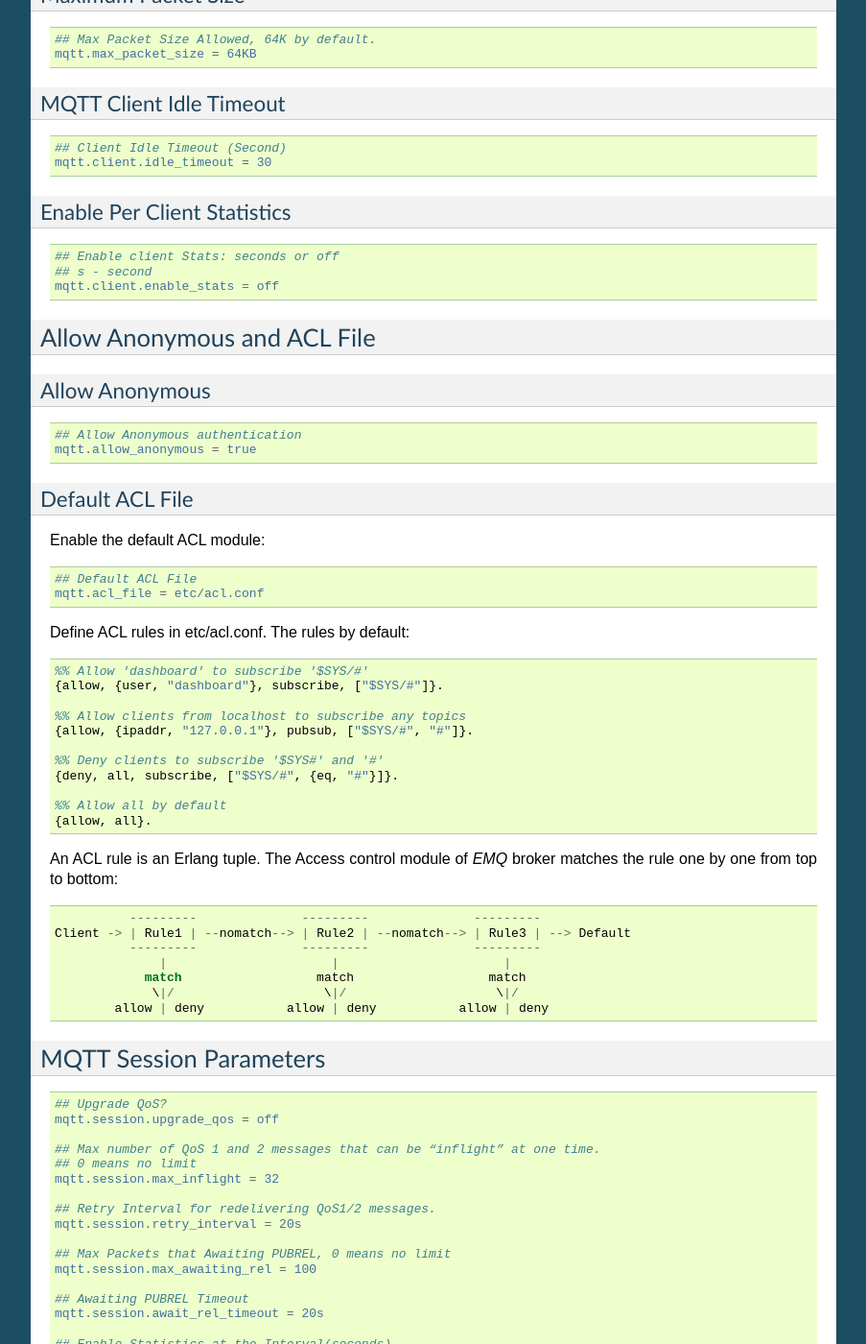
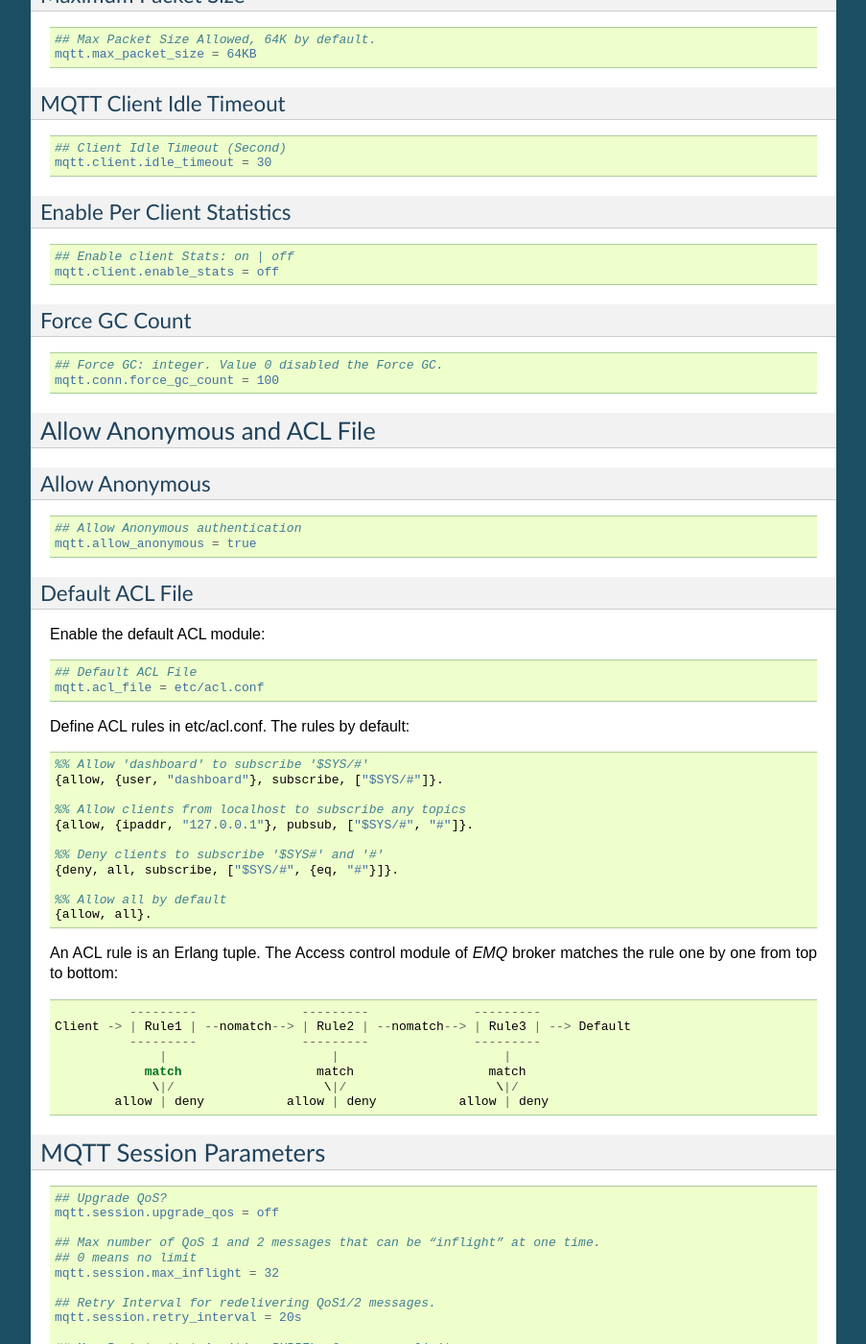
Before and after one commit to emqxarchive/emqx-docs-en, a Sphinx documentation site: the page built from source/config.rst, in a window 1280 px wide and 1400 px high, scrolled down 2724 px. Shown: the whole window at 96% size, without its empty margins (198-1101 px from the left). Built offline with Sphinx 7.4.7, drawn with Linux system fonts in a browser that asks for light colours; some of the changed text lies outside the part shown.

```diff
--- a/source/config.rst
+++ b/source/config.rst
@@ -207,9 +207,16 @@ Enable Per Client Statistics
 
 .. code-block:: properties
 
-    ## Enable client Stats: seconds or off
-    ## s - second
+    ## Enable client Stats: on | off
     mqtt.client.enable_stats = off
+
+Force GC Count
+--------------
+
+.. code-block:: properties
+
+    ## Force GC: integer. Value 0 disabled the Force GC.
+    mqtt.conn.force_gc_count = 100
 
 ----------------------------
 Allow Anonymous and ACL File
@@ -281,8 +288,7 @@ MQTT Session Parameters
     ## Awaiting PUBREL Timeout
     mqtt.session.await_rel_timeout = 20s
 
-    ## Enable Statistics at the Interval(seconds)
-    ## s - second
+    ## Enable Statistics: on | off
     mqtt.session.enable_stats = off
 
     ## Expired after 1 day:
```
Also changed, not shown: source/changes.rst (+39 -0 lines).
